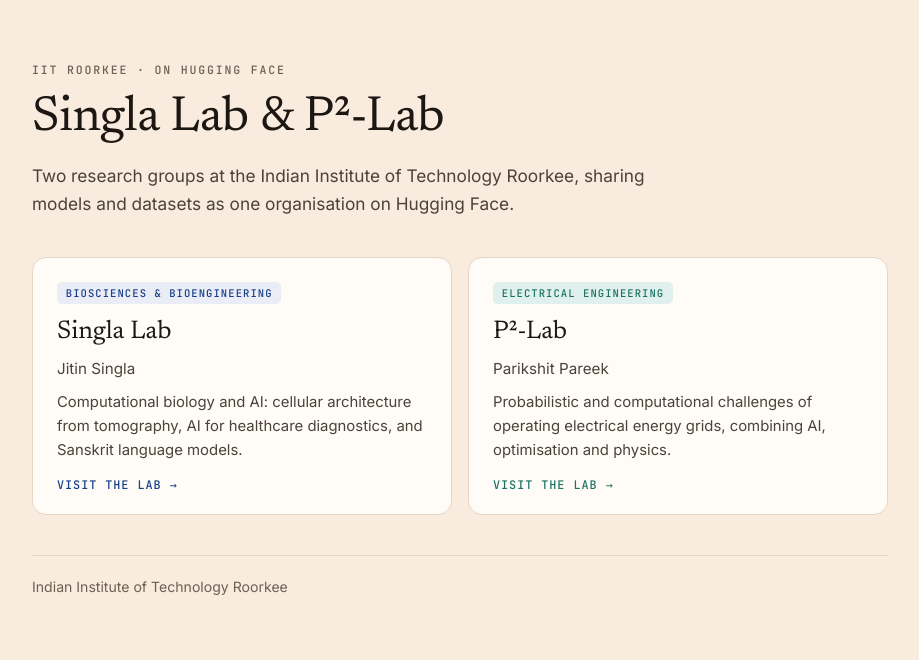
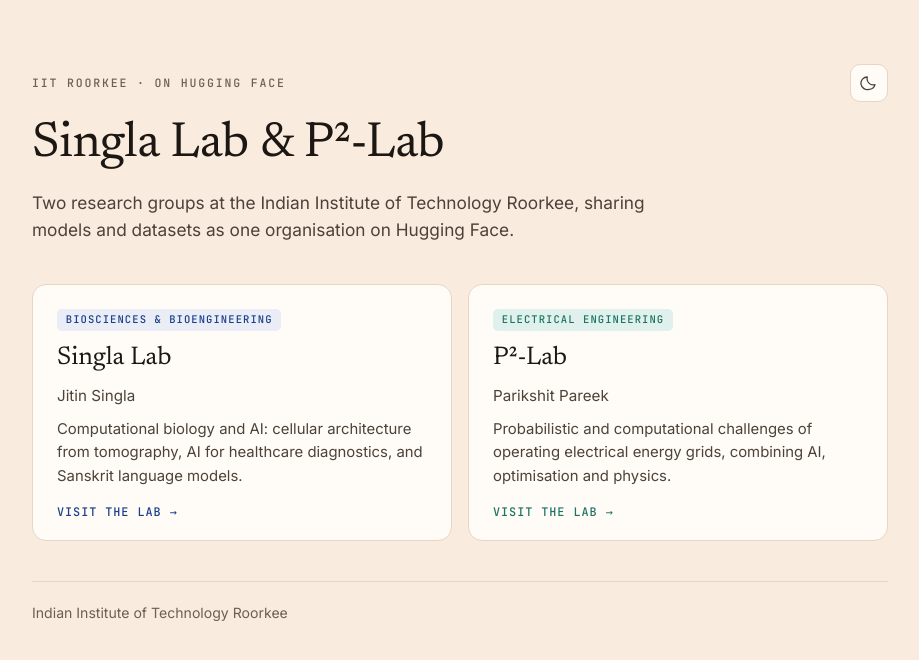
Before and after one commit to PSquare-SinglaLab/PSquare-SinglaLab.github.io, a plain HTML site: page index.html in a window 1280 px wide. Shown: the whole page, without its empty margins (180-1099 px from the left). Drawn offline with Linux system fonts and the light colour scheme.

Commit message:
Add a light/dark switch
The same switch as www.jitinsingla.in: a button at the top right that
shows the theme it would switch to (moon in light, sun in dark). The
choice is remembered on this device; until one is made the page follows
the system setting, and keeps following it if that changes. A small
script in <head> applies the theme before first paint, so the page
never flashes the wrong one. Without JavaScript the page still follows
the system and the button, which could do nothing, stays hidden.

Co-Authored-By: Claude Opus 5.5 <noreply@anthropic.com>
Claude-Session: https://claude.ai/code/session_01RPqAk4eB16GbHZxQv4sStb

```diff
--- a/index.html
+++ b/index.html
@@ -3,6 +3,8 @@
 <head>
 <meta charset="utf-8">
 <meta name="viewport" content="width=device-width, initial-scale=1">
+<meta name="theme-color" content="#F9EBDE">
+<script>(function(){try{var t=localStorage.getItem('theme');if(t!=='light'&&t!=='dark')t=matchMedia('(prefers-color-scheme: dark)').matches?'dark':'light';document.documentElement.dataset.theme=t;}catch(e){}})();</script>
 <title>Singla Lab &amp; P&sup2;-Lab &middot; IIT Roorkee</title>
 <meta name="description" content="A joint organisation of the Singla Lab and the P&sup2;-Lab at IIT Roorkee, with links to both groups.">
 <link rel="preconnect" href="https://fonts.googleapis.com">
@@ -16,8 +18,14 @@
     --serif: 'Newsreader', Georgia, serif; --sans: 'Inter', -apple-system, 'Segoe UI', Roboto, Arial, sans-serif;
     --mono: 'JetBrains Mono', ui-monospace, Menlo, Consolas, monospace;
   }
+  /* Dark: chosen with the switch, or -- before any choice, or with no script --
+     taken from the system setting. */
+  :root[data-theme='dark'] {
+    --paper: #17120E; --surface: #221B15; --ink: #F6EEE4; --ink-2: #D6C8B8; --ink-3: #AC9E8E;
+    --rule: #3A3027; --indigo: #8FB4EE; --indigo-soft: #1E2739; --teal: #5EC4AD; --teal-soft: #143029;
+  }
   @media (prefers-color-scheme: dark) {
-    :root {
+    :root:not([data-theme='light']) {
       --paper: #17120E; --surface: #221B15; --ink: #F6EEE4; --ink-2: #D6C8B8; --ink-3: #AC9E8E;
       --rule: #3A3027; --indigo: #8FB4EE; --indigo-soft: #1E2739; --teal: #5EC4AD; --teal-soft: #143029;
     }
@@ -48,11 +56,27 @@
   footer { margin-top: 2.5rem; padding-top: 1.25rem; border-top: 1px solid var(--rule); color: var(--ink-3); font-size: .88rem;
            display: flex; flex-wrap: wrap; gap: .5rem 1.5rem; justify-content: space-between; }
   footer a { color: var(--ink-2); }
+  .top { display: flex; align-items: center; justify-content: space-between; gap: 1rem; margin: 0 0 1rem; }
+  .top .eyebrow { margin: 0; }
+  .theme-toggle {
+    flex: none; display: grid; place-items: center; width: 38px; height: 38px; padding: 0; cursor: pointer;
+    border: 1px solid var(--rule); border-radius: 10px; background: var(--surface); color: var(--ink-2);
+    transition: color .2s, border-color .2s;
+  }
+  .theme-toggle:hover { color: var(--ink); border-color: var(--ink-3); }
+  .theme-toggle[hidden] { display: none; }   /* shown by the script: without it the button could do nothing */
+  .theme-toggle svg { width: 18px; height: 18px; grid-area: 1 / 1; }
+  .theme-toggle .ic-sun { display: none; }
+  :root[data-theme='dark'] .theme-toggle .ic-sun { display: block; }
+  :root[data-theme='dark'] .theme-toggle .ic-moon { display: none; }
 </style>
 </head>
 <body>
 <main>
-  <p class="eyebrow">IIT Roorkee &middot; on Hugging Face</p>
+  <div class="top">
+    <p class="eyebrow">IIT Roorkee &middot; on Hugging Face</p>
+    <button class="theme-toggle" type="button" data-theme-toggle hidden aria-label="Switch to dark theme" title="Switch to dark theme"><svg class="ic-sun" viewBox="0 0 24 24" fill="none" stroke="currentColor" stroke-width="1.7" stroke-linecap="round" aria-hidden="true"><circle cx="12" cy="12" r="4.2"/><path d="M12 2.6v2.2M12 19.2v2.2M2.6 12h2.2M19.2 12h2.2M5.4 5.4l1.6 1.6M17 17l1.6 1.6M18.6 5.4L17 7M7 17l-1.6 1.6"/></svg><svg class="ic-moon" viewBox="0 0 24 24" fill="none" stroke="currentColor" stroke-width="1.7" stroke-linecap="round" stroke-linejoin="round" aria-hidden="true"><path d="M20 14.2A8.2 8.2 0 019.8 4a8.4 8.4 0 102.4 16.4A8.2 8.2 0 0020 14.2z"/></svg></button>
+  </div>
   <h1>Singla Lab &amp; P&sup2;-Lab</h1>
   <p class="lede">Two research groups at the Indian Institute of Technology Roorkee, sharing models and datasets as one organisation on Hugging Face.</p>
 
@@ -77,5 +101,30 @@
     <span>Indian Institute of Technology Roorkee</span>
   </footer>
 </main>
+<script>
+(function () {
+  var root = document.documentElement, btn = document.querySelector('[data-theme-toggle]');
+  var meta = document.querySelector('meta[name="theme-color"]');
+  var sys = window.matchMedia('(prefers-color-scheme: dark)');
+  var paint = function (t) {
+    root.dataset.theme = t;
+    meta.setAttribute('content', t === 'dark' ? '#17120E' : '#F9EBDE');
+    var label = 'Switch to ' + (t === 'dark' ? 'light' : 'dark') + ' theme';
+    btn.setAttribute('aria-label', label); btn.setAttribute('title', label);
+  };
+  paint(root.dataset.theme === 'dark' ? 'dark' : (root.dataset.theme === 'light' ? 'light' : (sys.matches ? 'dark' : 'light')));
+  btn.hidden = false;
+  btn.addEventListener('click', function () {
+    var next = root.dataset.theme === 'dark' ? 'light' : 'dark';
+    try { localStorage.setItem('theme', next); } catch (e) { /* private browsing */ }
+    paint(next);
+  });
+  var onSystem = function (e) {
+    var stored; try { stored = localStorage.getItem('theme'); } catch (err) { stored = null; }
+    if (stored !== 'light' && stored !== 'dark') paint(e.matches ? 'dark' : 'light');
+  };
+  if (sys.addEventListener) sys.addEventListener('change', onSystem); else if (sys.addListener) sys.addListener(onSystem);
+})();
+</script>
 </body>
 </html>
```
